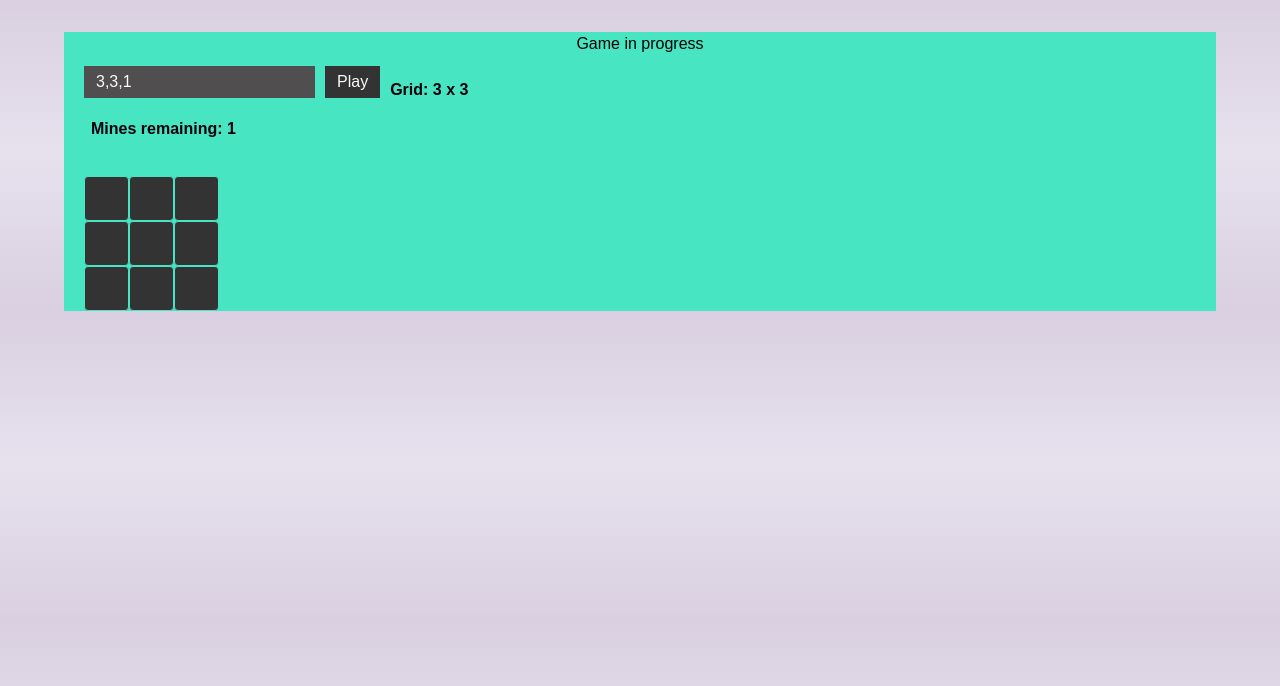
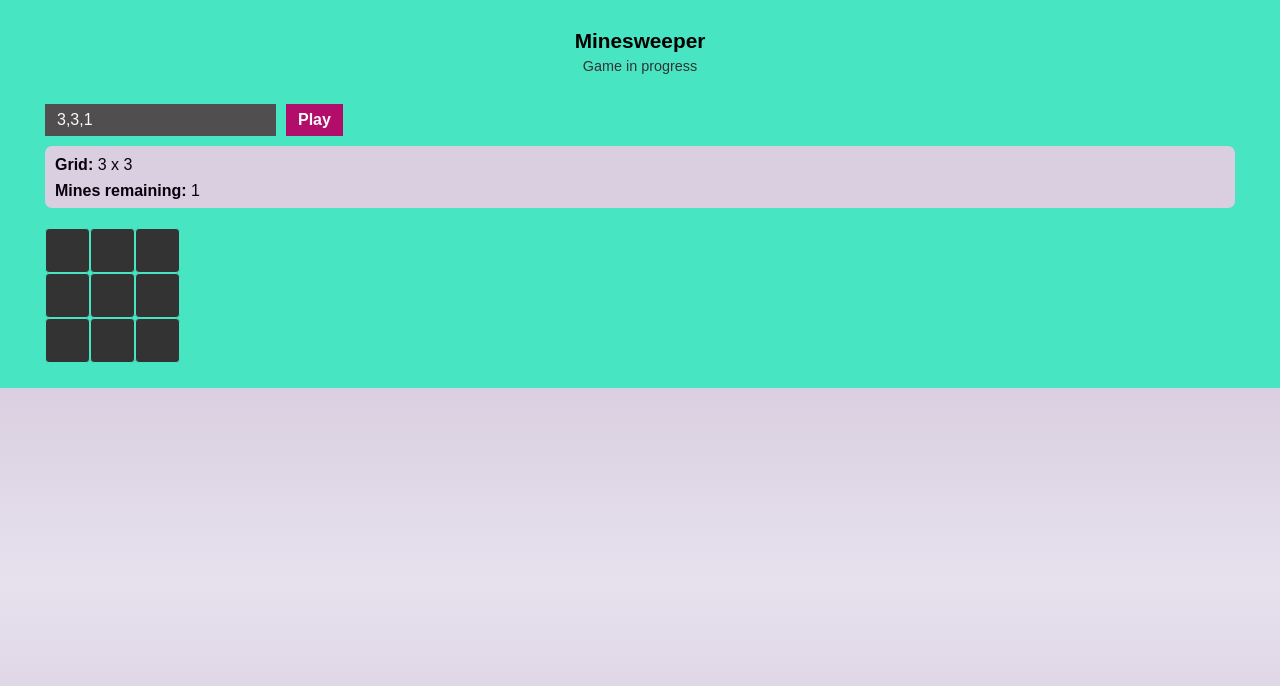
Before and after one commit to MathematicusLucian/minesweeper-react-app, a React (Vite) app: page / in a window 1280 px wide. Both pictures are taken after a click on the button "Play". Shown: the top 686 px of the page. Built offline with nearby package versions, Linux system fonts and the light colour scheme.

Commit message:
Tidied the CSS

```diff
--- a/src/Game.css
+++ b/src/Minesweeper.css
@@ -4,13 +4,34 @@
     box-sizing: border-box;
 }
 body {
-  margin: 20px;
+  margin: 0 auto;
   padding: 0;
   font-family: sans-serif;
   background: linear-gradient(0deg, #d9cfe0, #e7e1ee, #d9cfe0);
 }
 
-#game-seed-input {
+#minesweeper-main {
+  max-width: 100%;
+  margin: 0 auto;
+  padding: 20px;
+  padding: 25px 45px;
+  background: #48E5C2;
+  color: #000;
+  text-align: center;
+}
+
+#minesweeper-main #minesweeper-title {
+  font-weight: bolder;
+  font-size: 1.3em;
+}
+
+#minesweeper-main>.info {
+  padding-bottom: 2vh;
+  font-size: 0.9em;
+  color: #333333;
+}
+
+#minesweeper-main #game-seed-input {
   float: left;
 }
 
@@ -21,8 +42,9 @@ body {
 }
 
 #game-seed-input-button {
-  background-color: #333333;
+  background-color: #b20d6a;
   color: #FCFAF9;
+  font-weight: bold;
   padding: 4px 12px;
   margin: 10px;
 }
@@ -32,34 +54,28 @@ body {
     content: "";
 }
 
-.game {
-  max-width: 90%;
-  margin: 0 auto;
-  padding: 0 20px;
-  background: #48E5C2;
-  margin-top: 4vh;
+.game-area {
+  clear:both;
+  display: block;
   text-align: center;
 }
-.game .game-info {
+
+.game-area .game-info {
+  background: #d9cfe0;
+  color: #07010b;
+  border-radius: 7px;
+  padding: 5px 10px;
   margin-bottom: 20px;
-  background: transparent;
-  padding: 7px;
   text-align: left;
-  font-weight: bold;
-  color: #07010b;
-  min-height: 100px;
-  border-radius: 7px;
-}
-.game .game-info .info {
-  display: block;
-  margin-top: 15px;
-}
-.game .game-info h1,p {
-  margin: 0;
 }
 
-.game-area{
-  text-align: center;
+.game-area .game-info .info {
+  display: block;
+  margin-top: 2px;
+}
+
+.game-area .game-info>.info>.heading {
+  font-weight: bold;
 }
 
 .minefield {
@@ -85,11 +101,11 @@ body {
   outline: none;
 }
 
-.game .is-hidden {
+#minesweeper-main .is-hidden {
   background: #333333;
 }
 
-.game .is-flag,
-.game .is-mine {
+#minesweeper-main .is-flag,
+#minesweeper-main .is-mine {
   color: #fc543c;
 }
--- a/src/Game.tsx
+++ b/src/Minesweeper.tsx
@@ -1,5 +1,5 @@
 import React, { useState, useEffect, useRef } from 'react';
-import './Game.css'
+import './Minesweeper.css'
 
 // Constants
 type Seed = [width: number, height: number, minesCount: 0]; //mineLocations: Set<number>];
@@ -294,11 +294,6 @@ const Grid = (props: {
     };
 
     return (
-        <div className="game-area">
-            <div className="game-info">
-                <span className="info">Grid: {state.height} x {state.width}</span>
-                <span className="info">Mines remaining: {state.minesCount}</span>
-            </div>
         <div className="minefield">
         {
             state.gridData && state.gridData.map((datarow) => {
@@ -319,7 +314,6 @@ const Grid = (props: {
                 });
             })
         }
-            </div>
         </div>
     );
 }
@@ -399,7 +393,7 @@ const GameOver = ({
 };
 
 // Game Component
-function Game(props) {
+function Minesweeper(props) {
     const [state, setState] = React.useState(INITIAL_STATE);
 
     const onStateChange = (newState: any) => {
@@ -413,13 +407,24 @@ function Game(props) {
     }
 
     return (
-        <div className="game">
-            <h1 className="info">{state.gameState}</h1>
+        <div id="minesweeper-main">
+            <h1 id="minesweeper-title">Minesweeper</h1>
+            <p className="info">{state.gameState}</p>
             <GameSeedInput
                 state={state}
                 defaultValue={"3,3,1"}
                 onStateChange={onStateChange}
             />
+            <div className="game-area">
+                {
+                    state.height && (
+                    <div className="game-info">
+                        <p className="info"><span className="heading">Grid:</span> {state.height} x {state.width}</p>
+                        <p className="info"><span className="heading">Mines remaining:</span> {state.minesCount}</p>
+                    </div>
+                    ) || (<span></span>)
+                }
+            </div>
             <Grid
                 state={state}
                 onStateChange={onStateChange}
@@ -435,4 +440,4 @@ function Game(props) {
     );
 }
 
-export default Game
+export default Minesweeper
--- a/src/main.jsx
+++ b/src/main.jsx
@@ -1,11 +1,11 @@
 import React from 'react'
 import ReactDOM from 'react-dom/client'
-import Game from './Game.tsx'
+import Minesweeper from './Minesweeper.tsx'
 import './index.css'
 // import { Provider } from 'react-redux'
 
 ReactDOM.createRoot(document.getElementById('app')).render(
   // <Provider>
-  <Game />
+  <Minesweeper />
   // </Provider>
 )
```
Lines whose indentation alone changed are shown as unchanged.
